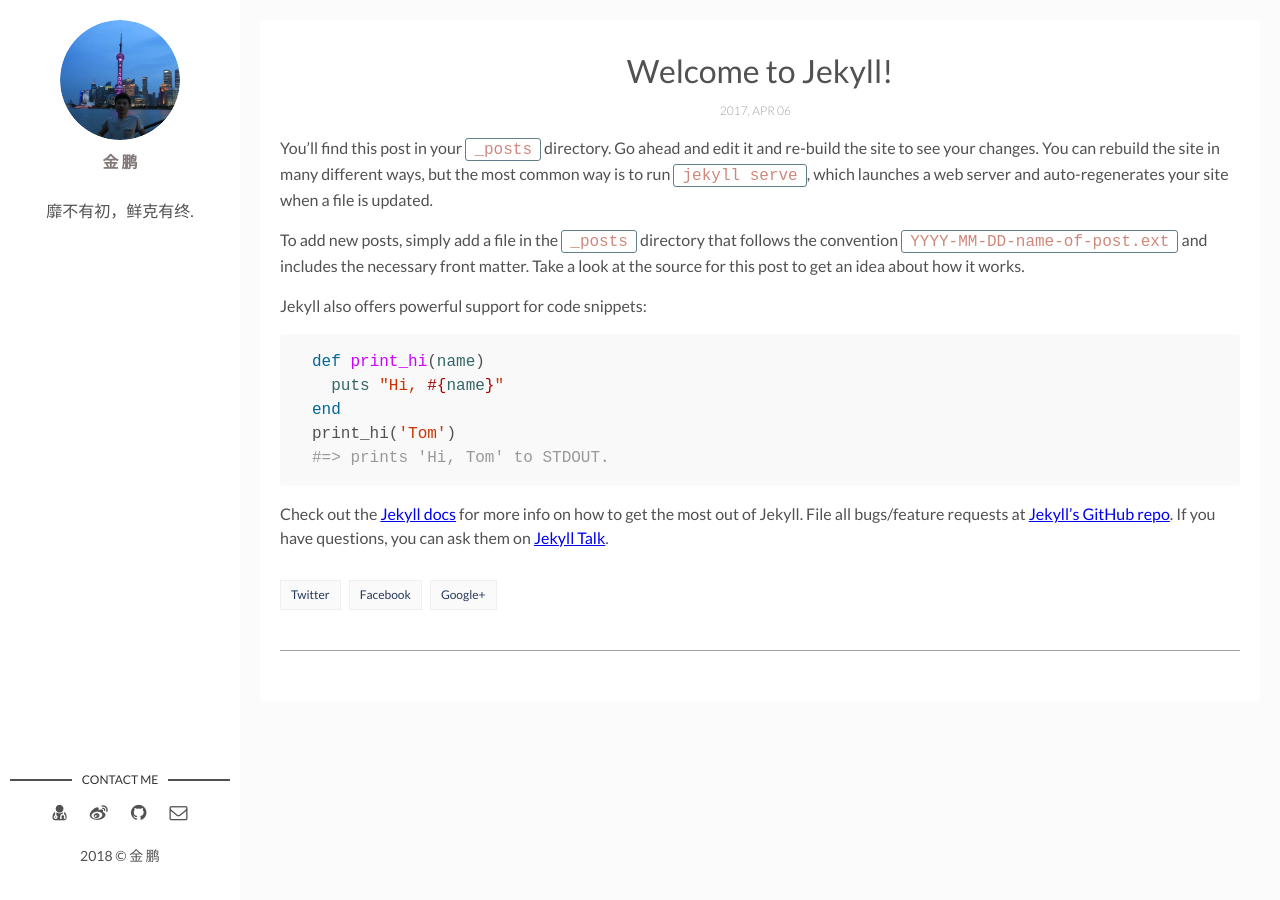
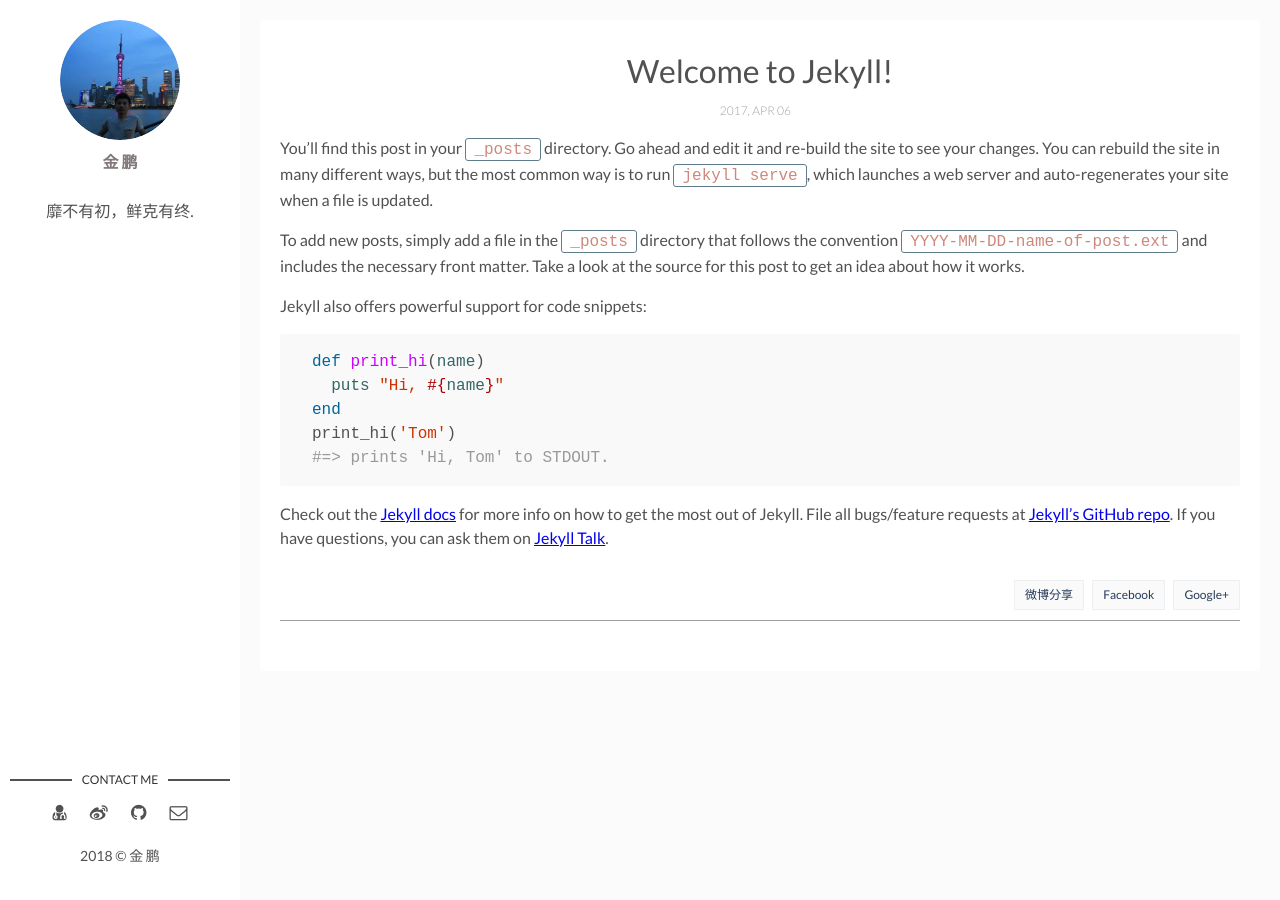
Before and after one commit to iajinpeng/iajinpeng.github.io, a Jekyll site: the page built from _posts/2017-04-06-welcome-to-jekyll.markdown, in a window 1280 px wide. Built offline with Jekyll 4.4.1, drawn with Linux system fonts in a browser that asks for light colours; comment, search, counter and statistics services are not loaded.

Commit message:
微博分享

```diff
--- a/_layouts/post.html
+++ b/_layouts/post.html
@@ -16,15 +16,16 @@ layout: main
       </header>
       {{page.content | markdownify}}
       <div class="page-footer">
+          <div class="page-tag">
+              {% for tag in page.tags %}
+              <a href="{{site.baseurl}}/tags#{{tag}}" class="tag">&#35; {{ tag }}</a>
+              {% endfor %}
+          </div>
         <div class="page-share">
-          <a href="https://twitter.com/intent/tweet?text={{ page.title }}&url={{ site.url }}{{ page.url }}" title="Share on Twitter" rel="nofollow" target="_blank">Twitter</a>
+          <a href="javascript:open('http://v.t.sina.com.cn/share/share.php?title={{ page.title }}&url={{ site.url }}{{ page.url }}&content=utf-8', 'newwindow','height=400,width=400,top=100,left=100')"
+             title="微博分享" rel="nofollow" target="_blank">微博分享</a>
           <a href="https://facebook.com/sharer.php?u={{ site.url }}{{ page.url }}" title="Share on Facebook" rel="nofollow" target="_blank">Facebook</a>
           <a href="https://plus.google.com/share?url={{ site.url }}{{ page.url }}" title="Share on Google+" rel="nofollow" target="_blank">Google+</a>
-        </div>
-        <div class="page-tag">
-          {% for tag in page.tags %}
-            <a href="{{site.baseurl}}/tags#{{tag}}" class="tag">&#35; {{ tag }}</a>
-          {% endfor %}
         </div>
       </div>
       {% include disqus.html %}
--- a/assets/css/main.css
+++ b/assets/css/main.css
@@ -1227,7 +1227,7 @@ a.newer-posts:hover {
   -webkit-flex-wrap: wrap;
       -ms-flex-wrap: wrap;
           flex-wrap: wrap;
-  padding-bottom: 30px;
+  /*padding-bottom: 30px;*/
   margin: 30px 0;
   border-bottom: 1px solid #a0a0a0;
 }
@@ -1235,6 +1235,9 @@ a.newer-posts:hover {
 .page-footer .page-share {
   margin-bottom: 10px;
   text-align: left;
+}
+.page-footer .page-share [type='button']{
+    -webkit-appearance: none;
 }
 
 .page-footer .page-share a {
```
Also changed, not shown: 8 other files.
